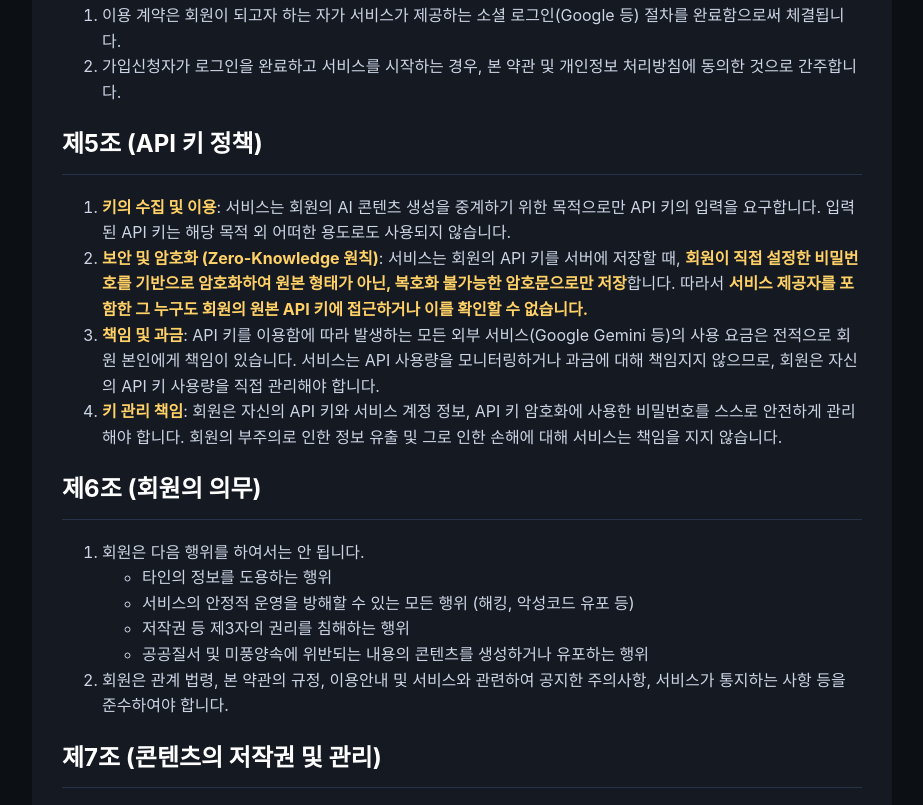
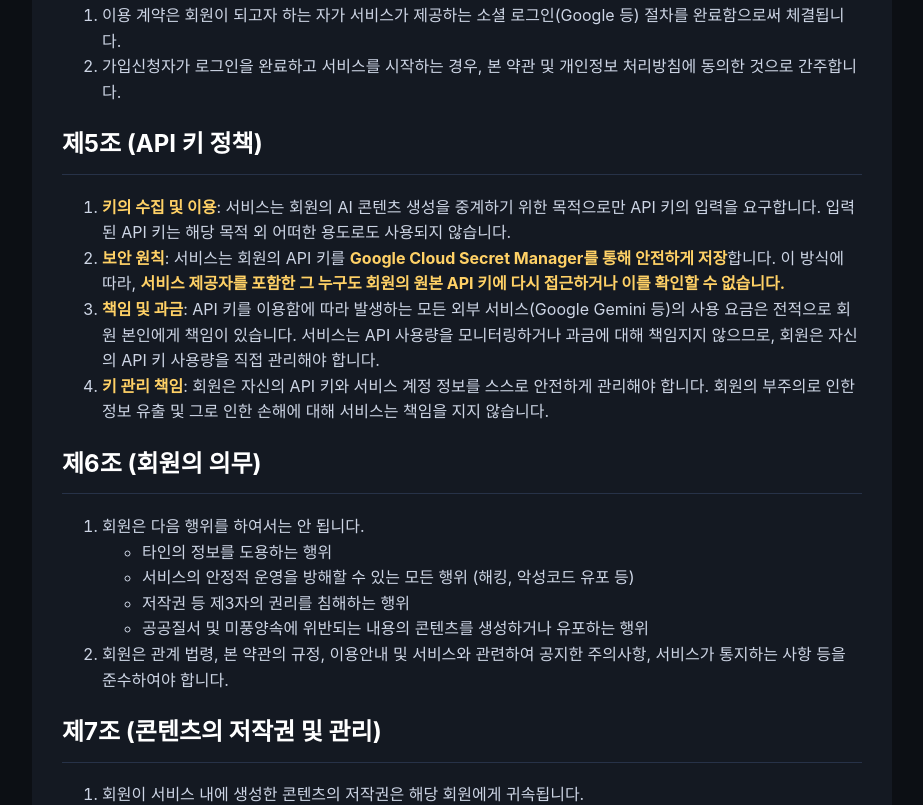
Before and after one commit to pokemonrgby-crypto/MGCUT, a plain HTML site: page public/terms.html in a window 1280 px wide. Shown: the part 934-1739 px from the top of the page, without its empty margins (178-1101 px from the left). Drawn offline with Linux system fonts and the light colour scheme.

Commit message:
Update terms.html

```diff
--- a/public/terms.html
+++ b/public/terms.html
@@ -16,7 +16,7 @@
 <body>
     <div class="container">
         <h1>MGC Next 서비스 이용약관</h1>
-        <p>본 약관은 2025년 9월 24일부터 시행됩니다.</p>
+        <p>본 약관은 2025년 9월 25일부터 시행됩니다.</p>
 
         <h2>제1조 (목적)</h2>
         <p>본 약관은 MGC Next(이하 "서비스")가 제공하는 AI 기반 콘텐츠 생성 및 공유 플랫폼의 이용과 관련하여, 서비스와 회원 간의 권리, 의무 및 책임사항, 기타 필요한 사항을 규정함을 목적으로 합니다.</p>
@@ -46,9 +46,9 @@
         <h2>제5조 (API 키 정책)</h2>
         <ol>
             <li><strong>키의 수집 및 이용</strong>: 서비스는 회원의 AI 콘텐츠 생성을 중계하기 위한 목적으로만 API 키의 입력을 요구합니다. 입력된 API 키는 해당 목적 외 어떠한 용도로도 사용되지 않습니다.</li>
-            <li><strong>보안 및 암호화 (Zero-Knowledge 원칙)</strong>: 서비스는 회원의 API 키를 서버에 저장할 때, <strong>회원이 직접 설정한 비밀번호를 기반으로 암호화하여 원본 형태가 아닌, 복호화 불가능한 암호문으로만 저장</strong>합니다. 따라서 <strong>서비스 제공자를 포함한 그 누구도 회원의 원본 API 키에 접근하거나 이를 확인할 수 없습니다.</strong></li>
+            <li><strong>보안 원칙</strong>: 서비스는 회원의 API 키를 <strong>Google Cloud Secret Manager를 통해 안전하게 저장</strong>합니다. 이 방식에 따라, <strong>서비스 제공자를 포함한 그 누구도 회원의 원본 API 키에 다시 접근하거나 이를 확인할 수 없습니다.</strong></li>
             <li><strong>책임 및 과금</strong>: API 키를 이용함에 따라 발생하는 모든 외부 서비스(Google Gemini 등)의 사용 요금은 전적으로 회원 본인에게 책임이 있습니다. 서비스는 API 사용량을 모니터링하거나 과금에 대해 책임지지 않으므로, 회원은 자신의 API 키 사용량을 직접 관리해야 합니다.</li>
-            <li><strong>키 관리 책임</strong>: 회원은 자신의 API 키와 서비스 계정 정보, API 키 암호화에 사용한 비밀번호를 스스로 안전하게 관리해야 합니다. 회원의 부주의로 인한 정보 유출 및 그로 인한 손해에 대해 서비스는 책임을 지지 않습니다.</li>
+            <li><strong>키 관리 책임</strong>: 회원은 자신의 API 키와 서비스 계정 정보를 스스로 안전하게 관리해야 합니다. 회원의 부주의로 인한 정보 유출 및 그로 인한 손해에 대해 서비스는 책임을 지지 않습니다.</li>
         </ol>
 
         <h2>제6조 (회원의 의무)</h2>
```
